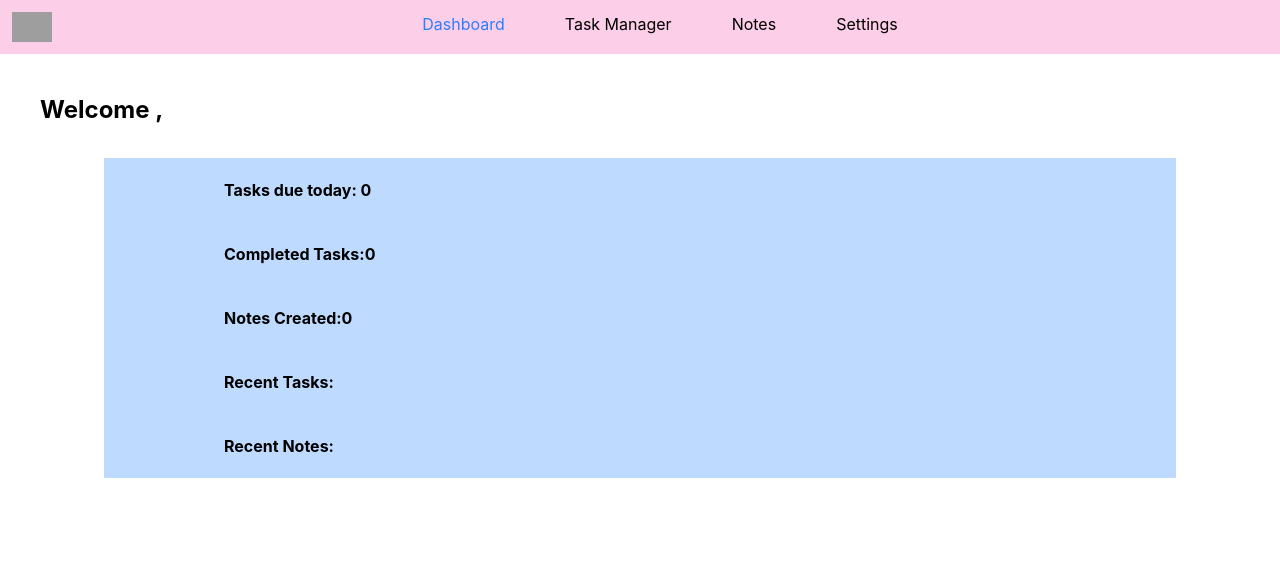
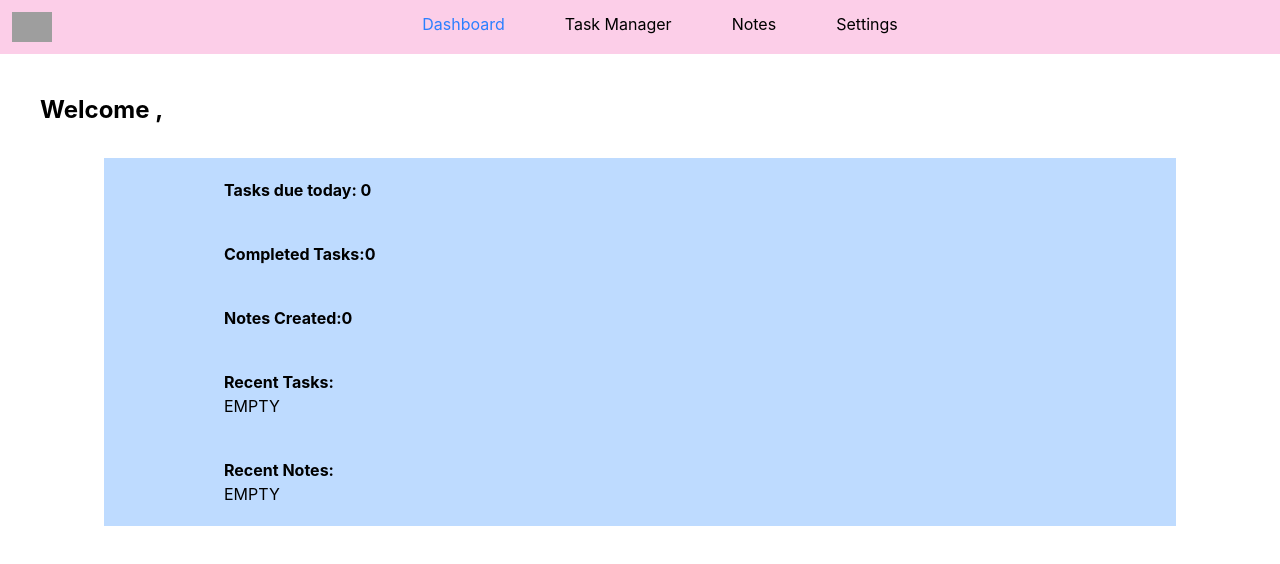
Before and after one commit to trishnanjalipati-lab/ProductivityDashboard, a React (Vite) app: page / in a window 1280 px wide. Shown: the top 564 px of the page. Built offline with nearby package versions, Linux system fonts and the light colour scheme; grey boxes are pictures that could not be loaded.

Commit message:
empty message

```diff
--- a/src/components/Dashboard.jsx
+++ b/src/components/Dashboard.jsx
@@ -17,10 +17,10 @@ function Dashboard() {
  <h1 className='font-bold'>Tasks due today: {tasks.length-completed}</h1>
  <h1 className='font-bold'>Completed Tasks:{completed}</h1>
  <h1 className='font-bold'>Notes Created:{notes.length}</h1>
-<div><p className='font-bold'>Recent Tasks:</p>{tasks.map((tasks,index)=>(
+<div><p className='font-bold'>Recent Tasks:</p>{!tasks.length?"EMPTY": tasks.map((tasks,index)=>(
   <div key={index}>{tasks.text}</div>
 ))} </div>
-<div><p className='font-bold'> Recent Notes:</p> {notes.map((note,index)=>(
+<div><p className='font-bold'> Recent Notes:</p> {!notes.length? "EMPTY":notes.map((note,index)=>(
   <div key={index}>
   <div className='font-bold'>{note.title}</div>
   <div >{note.note}</div>
```
